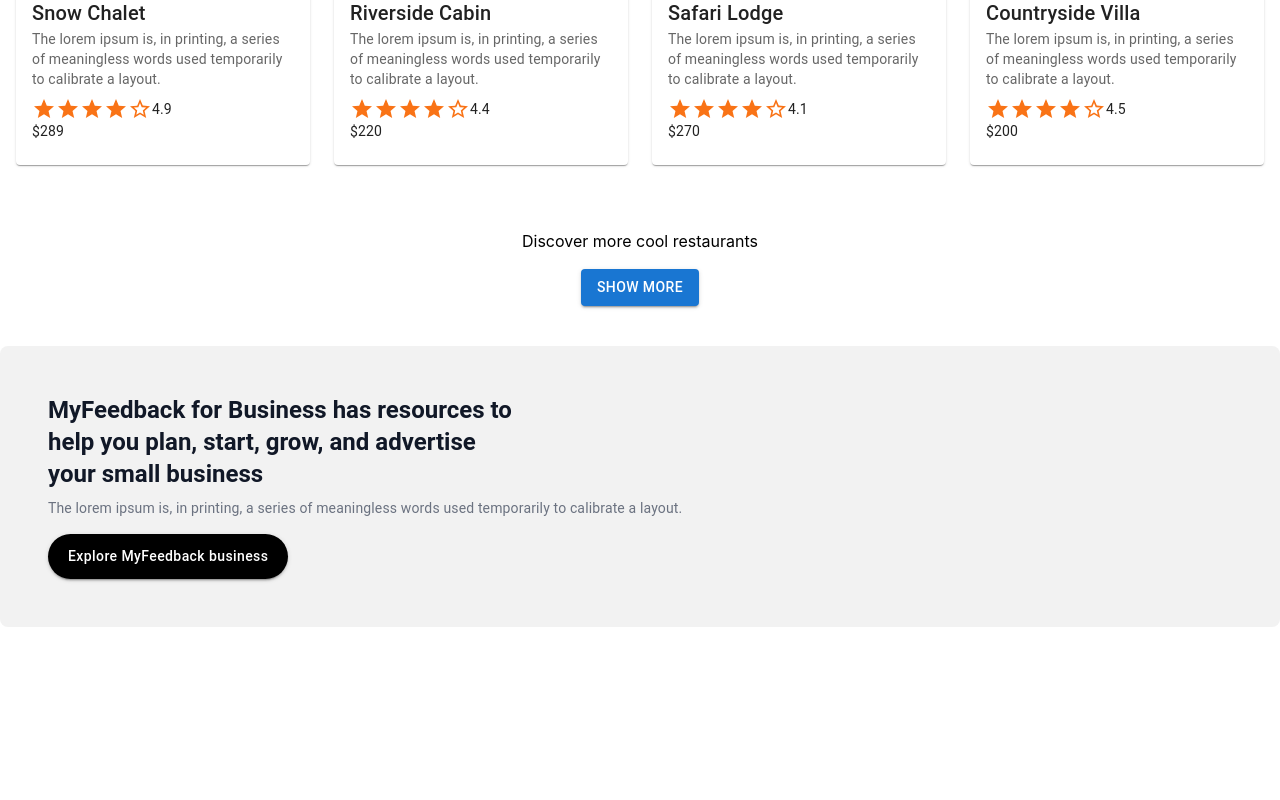
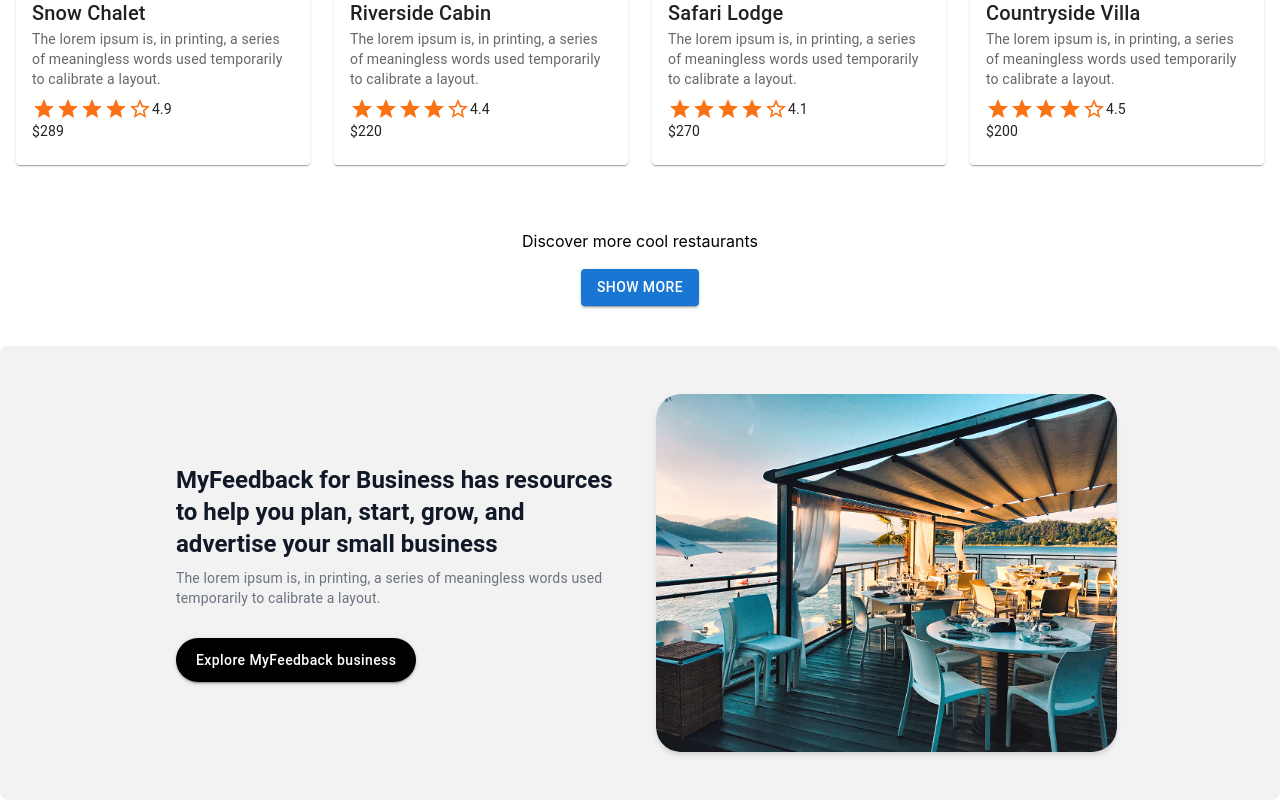
Before and after one commit to Shohan11369/React-assignment-03, a React (Vite) app: page / in a window 1280 px wide. Shown: the part 1861-2661 px from the top of the page. Before the commit the page ends 2488 px from the top, so only its background shows below. Built offline with nearby package versions, Linux system fonts and the light colour scheme.

Commit message:
Added image section and some change upper text and butto n

```diff
--- a/src/components/BusinessSection.jsx
+++ b/src/components/BusinessSection.jsx
@@ -4,17 +4,19 @@ import { Button, Typography } from "@mui/material";
 
 function BusinessSection() {
   return (
-    <div className="bg-[#F2F2F2] p-6 md:p-12 flex flex-col md:flex-row items-center justify-center gap-8 rounded-lg">
+    <div className="bg-[#F2F2F2] p-6 md:p-12 flex flex-col md:flex-row items-center justify-between gap-8 rounded-lg">
       {/* Left Content */}
-      <div className="flex-1 text-center md:text-left">
+      <div className="flex-1 flex justify-end">
+        <div className="text-left max-w-md">
           <Typography
             variant="h5"
             fontWeight="bold"
-          className="mb-4 !text-gray-900 text-semibold max-w-[40%]"
+            className="mb-4 !text-gray-900 font-semibold"
           >
             MyFeedback for Business has resources to help you plan, start, grow,
             and advertise your small business
           </Typography>
+
           <Typography variant="body2" className="!text-gray-500 mb-8 !mt-2">
             The lorem ipsum is, in printing, a series of meaningless words used
             temporarily to calibrate a layout.
@@ -29,13 +31,24 @@ function BusinessSection() {
               paddingY: "10px",
               textTransform: "none",
               "&:hover": { backgroundColor: "#333" },
-            marginTop: "16px",
+              marginTop: "30px",
             }}
           >
             Explore MyFeedback business
           </Button>
         </div>
       </div>
+
+      {/* Right Image */}
+      <div className="flex-1 flex justify-start">
+        <img
+          src="Business.png"
+          alt="Business"
+          className="w-[80%] object-cover rounded-3xl shadow-md"
+        />
+      </div>
+    </div>
   );
 }
+
 export default BusinessSection;
```
Lines whose indentation alone changed are shown as unchanged.
